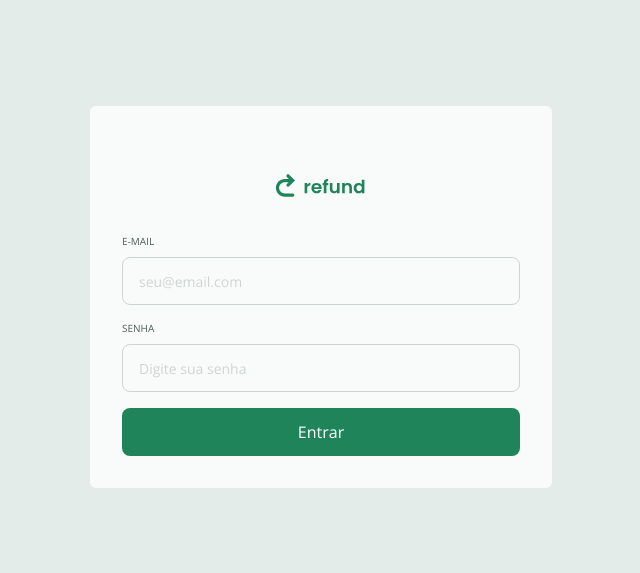
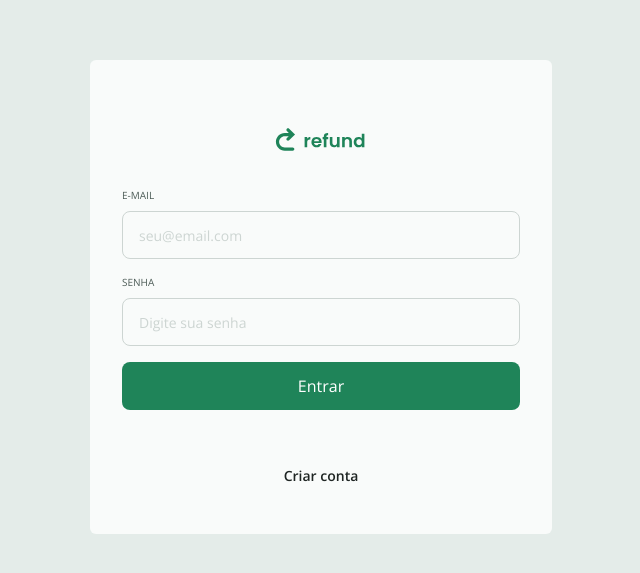
Before and after one commit to VictorMartinsD/web, a React (Vite) app: page / in a window 1280 px wide. Shown: the part 103-676 px from the top of the page, without its empty margins (319-959 px from the left). Built offline with nearby package versions, Linux system fonts and the light colour scheme.

Commit message:
feat(refund): add create account navigation link to sign-in page

```diff
--- a/src/pages/SignIn.tsx
+++ b/src/pages/SignIn.tsx
@@ -34,6 +34,13 @@ export function SignIn() {
       <Button type="submit" isLoading={isLoading}>
         Entrar
       </Button>
+
+      <a
+        href="signup"
+        className="text-sm font-semibold text-gray-100 m-10 mb-4 text-center hover:text-green-800 transition ease-linear"
+      >
+        Criar conta
+      </a>
     </form>
   );
 }
```
